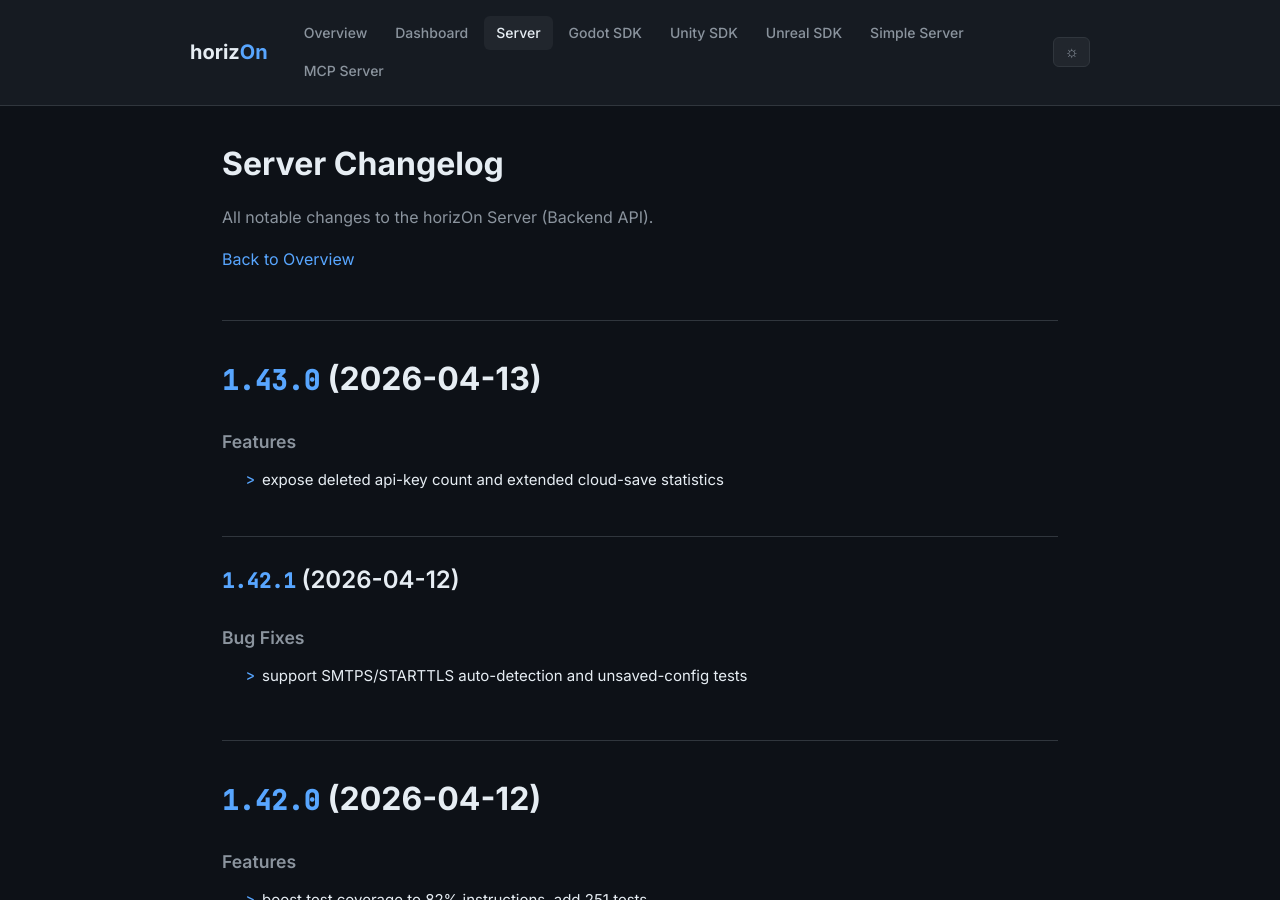
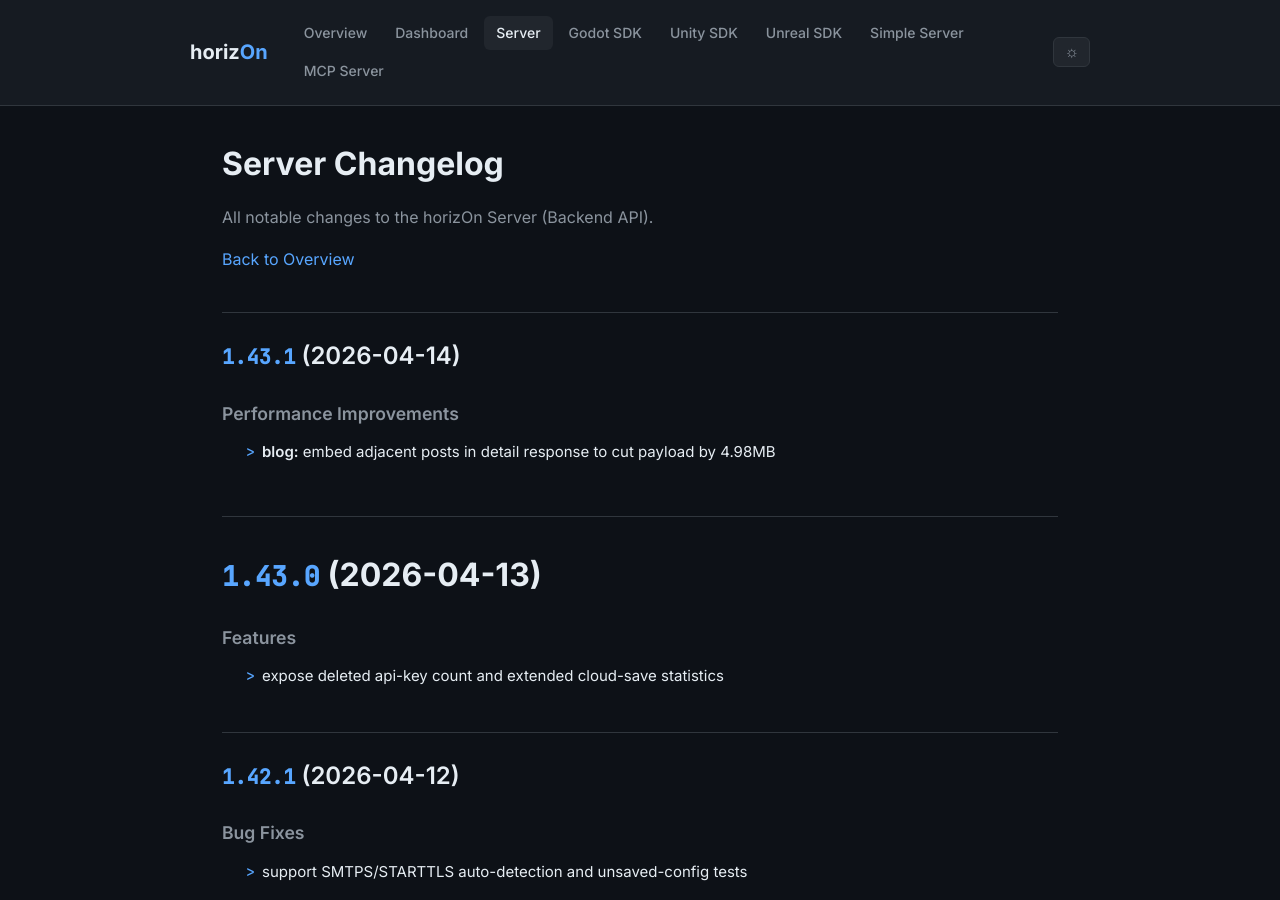
Before and after one commit to ProjectMakersDE/horizOn-Changelog, a Jekyll site: the page built from server-changelog.md, in a window 1280 px wide and 900 px high. Built offline with Jekyll 4.4.1, drawn with Linux system fonts in a browser that asks for light colours.

Commit message:
chore: sync changelogs [skip ci]

```diff
--- a/server-changelog.md
+++ b/server-changelog.md
@@ -8,6 +8,13 @@ title: Server Changelog
 All notable changes to the horizOn Server (Backend API).
 
 [Back to Overview](.)
+
+## [1.43.1](https://github.com/ProjectMakersDE/horizOn-Server/compare/v1.43.0...v1.43.1) (2026-04-14)
+
+
+### Performance Improvements
+
+* **blog:** embed adjacent posts in detail response to cut payload by 4.98MB ([cfd39ab](https://github.com/ProjectMakersDE/horizOn-Server/commit/cfd39abdb262fc98e16377643ae783e08b84ac0c))
 
 # [1.43.0](https://github.com/ProjectMakersDE/horizOn-Server/compare/v1.42.1...v1.43.0) (2026-04-13)
 
```
Also changed, not shown: index.md (+1 -1 lines).
